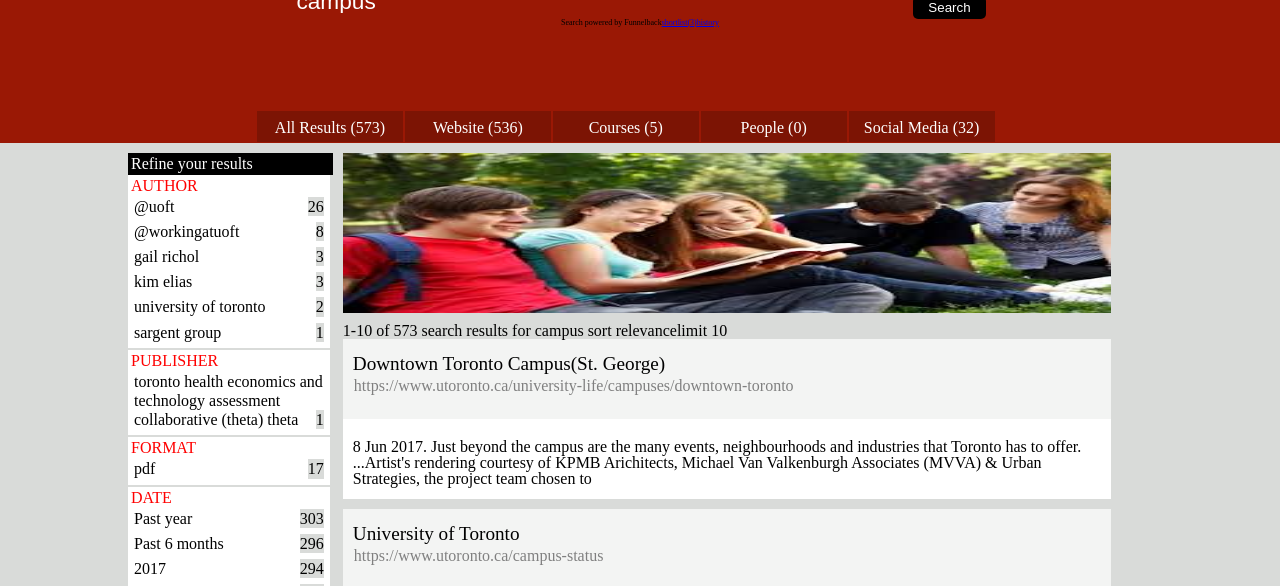
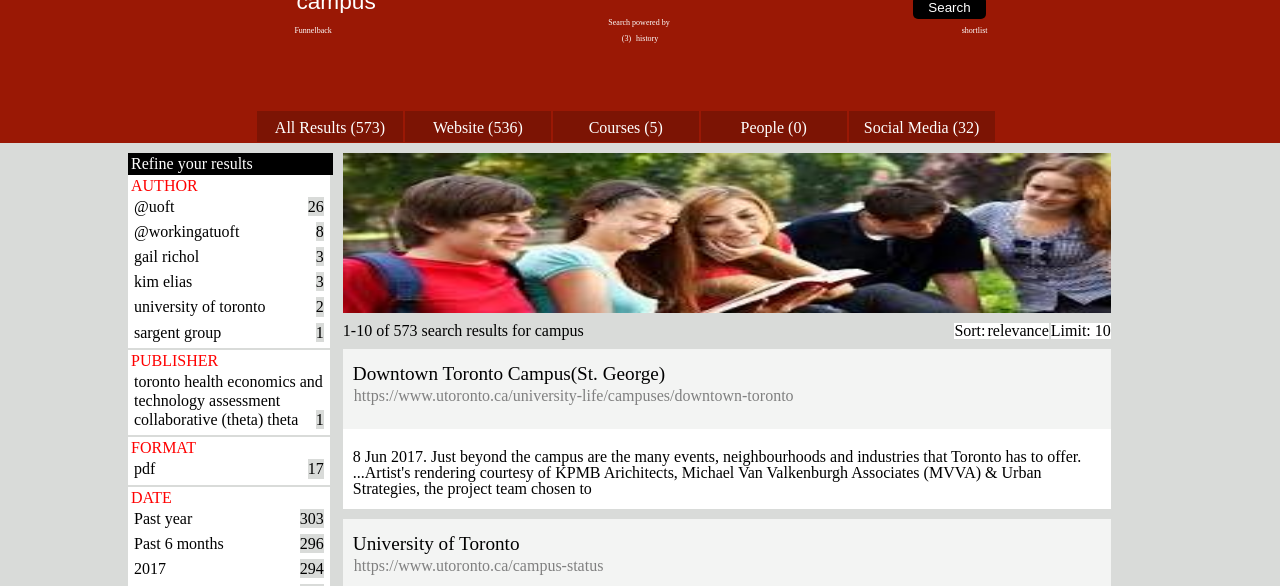
Before and after one commit to GLSea1979/demoFunB, a plain HTML site: page index.html in a window 1280 px wide. Shown: the part 173-759 px from the top of the page. Drawn offline with Linux system fonts and the light colour scheme.

Commit message:
adding an image

```diff
--- a/index.html
+++ b/index.html
@@ -40,7 +40,7 @@
             <input type="text" placeholder="campus">
             <button type="button" name="button">Search</button>
 
-            <h5><span class="search-label">Search powered by Funnelback</span><a href="shortlist.html">shortlist(3)</a><a href="history">history</a></h5>
+            <div class="search-label"><span class="sl-alpha">Search powered by Funnelback</span><span class="sl-beta">shortlist (3)</span><span>history</span></div>
           </div>
 
         </div>
@@ -91,10 +91,14 @@
       </aside>
       <div class="sorted">
         <section class="titleblock">
-          <img src="peeps.jpg" alt="">
+
+          <img src="image.jpg" alt="">
         </section>
         <div class="sorted-nav">
-          <span>1-10 of 573 search results for campus </span><span>sort <strong>relevance</strong></span><span>limit 10</span>
+          <span>1-10 of 573 search results for campus </span>
+          <div class="sn-limits">
+            <span>Sort:<span>relevance</span></span><span>Limit: 10</span>
+          </div>
         </div>
         <section>
           <div class="upper">
--- a/style.css
+++ b/style.css
@@ -110,10 +110,17 @@ button {
   padding: 4px 15px;
   color: #ffffff;
 }
-h5 {
+.search-label {
   clear: both;
   font-size: .5em;
-
+  color: #ffffff;
+}
+.sl-alpha {
+  margin-left: -2px;
+}
+.sl-beta {
+  margin-left: 630px;
+  margin-right: 5px;
 }
 .search-result-nav {
   background-color: #9a1805;
@@ -184,6 +191,17 @@ h3 {
   margin: 10px 0 0 10px;
   float: left;
 }
+.sorted-nav {
+  margin: 5px 0 10px;
+}
+.sn-limits {
+  float: right;
+}
+.sn-limits span {
+  display: inline-block;
+  background-color: #ffffff;
+  margin-left: 2px;
+}
 img {
   height: 10em;
   width: 100%;
@@ -191,8 +209,8 @@ img {
 section {
   height: 10em;
   margin-bottom: 10px;
-  background-color: yellow;
 }
+
 .upper {
   height: 5em;
   background-color: #f3f4f3;
```
Also changed, not shown: image.jpg (added), images.jpg (added).
